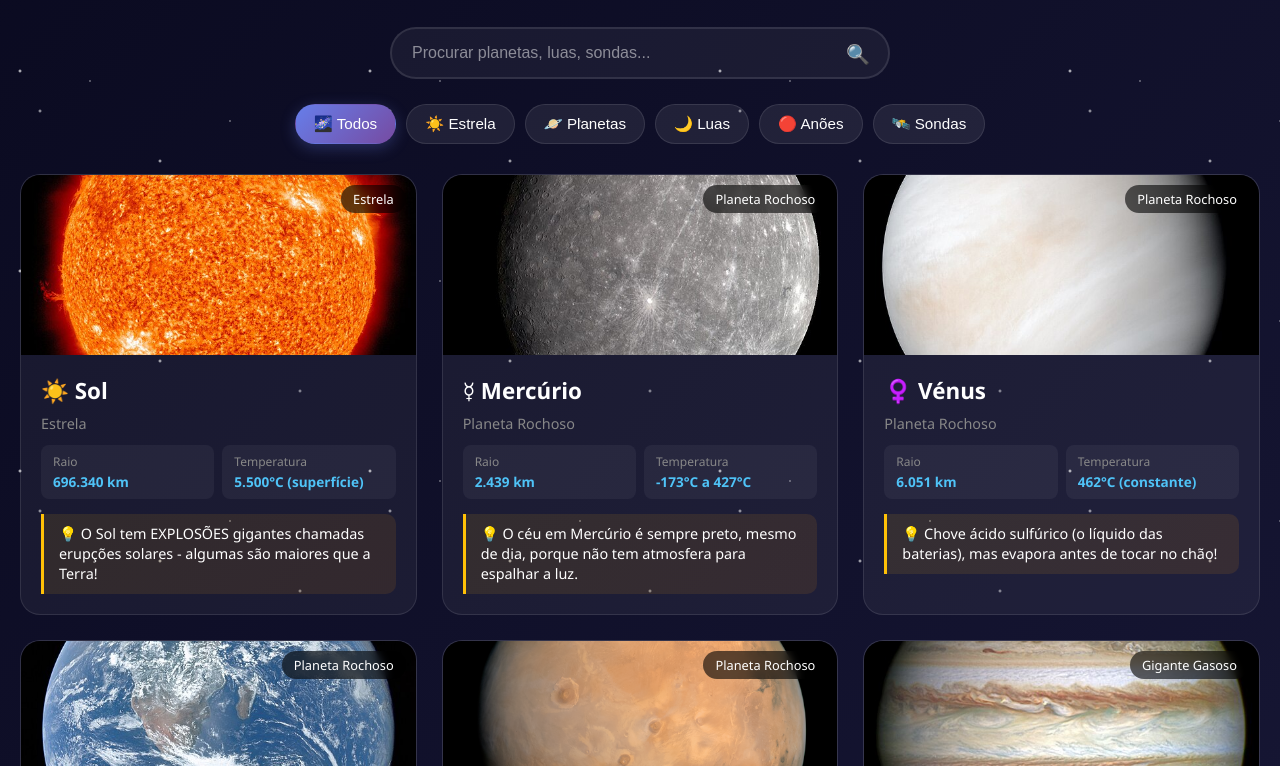
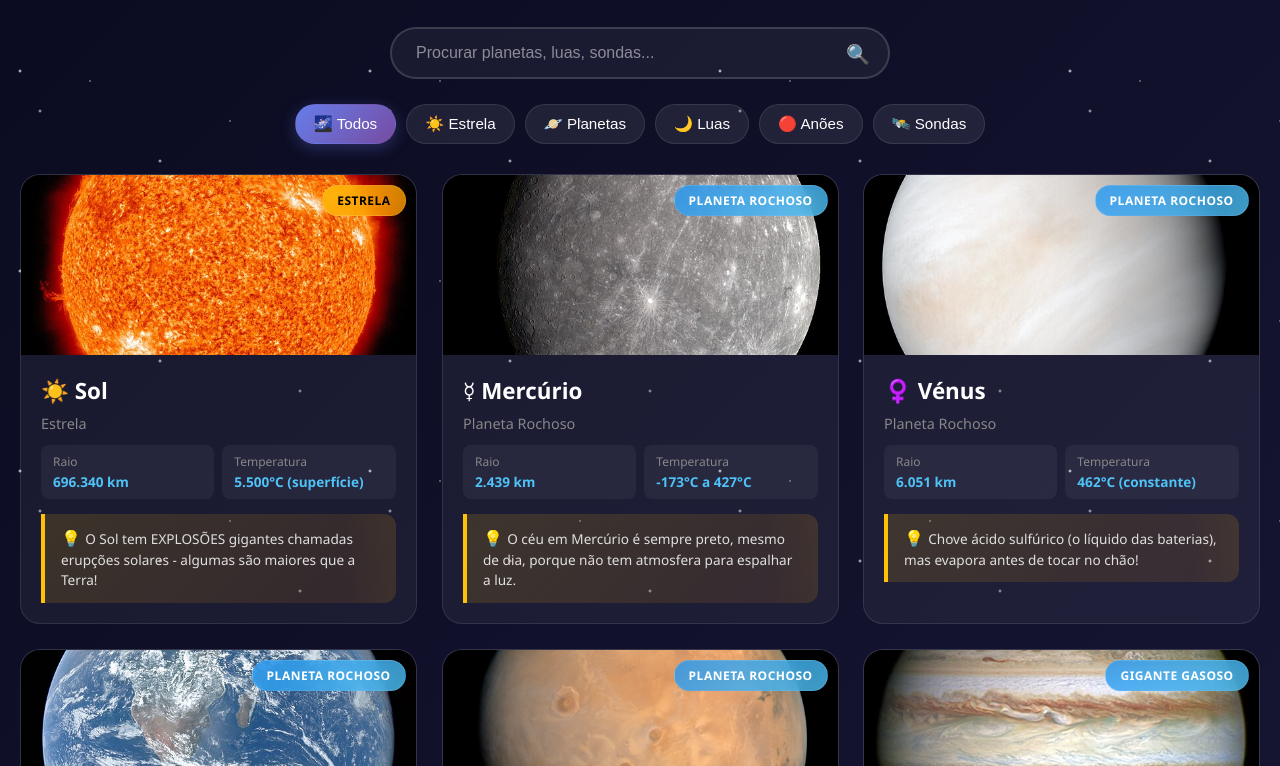
Before and after one commit to rmssantos/solar-system-explorer, a website built with Vite: page biblioteca.html in a window 1280 px wide. Shown: the part 159-925 px from the top of the page. Built offline with nearby package versions, Linux system fonts and the light colour scheme.

Commit message:
Improve biblioteca visual design: glow effects, colored badges, animations
- Add hover glow effect on cards with gradient overlay
- Add category-colored badges (gold for star, blue for planets, etc.)
- Add animated gradient title in header
- Add search bar glow effect on focus
- Improve card entry animations with staggered delays
- Improve card-fact styling with left border accent

```diff
--- a/styles/biblioteca.css
+++ b/styles/biblioteca.css
@@ -114,15 +114,23 @@ header {
 header h1 {
     font-size: 2.5rem;
     margin-bottom: 10px;
-    background: linear-gradient(90deg, #ffd700, #ff8c00, #ffd700);
+    background: linear-gradient(90deg, #ffd700, #ff8c00, #ff6b6b, #ffd700);
+    background-size: 300% 100%;
     -webkit-background-clip: text;
     -webkit-text-fill-color: transparent;
     background-clip: text;
+    animation: gradientShift 8s ease infinite;
+}
+
+@keyframes gradientShift {
+    0%, 100% { background-position: 0% 50%; }
+    50% { background-position: 100% 50%; }
 }
 
 .subtitle {
-    color: #aaa;
+    color: #bbb;
     font-size: 1.2rem;
+    opacity: 0.9;
 }
 
 /* Search */
@@ -134,19 +142,20 @@ header h1 {
 
 .search-input {
     width: 100%;
-    padding: 15px 50px 15px 20px;
-    border: 2px solid rgba(255, 255, 255, 0.1);
+    padding: 15px 50px 15px 24px;
+    border: 2px solid rgba(255, 255, 255, 0.15);
     border-radius: 30px;
     background: rgba(255, 255, 255, 0.05);
     color: #fff;
     font-size: 1rem;
-    transition: all 0.3s;
+    transition: all 0.3s ease;
 }
 
 .search-input:focus {
     outline: none;
     border-color: #4fc3f7;
     background: rgba(255, 255, 255, 0.1);
+    box-shadow: 0 0 20px rgba(79, 195, 247, 0.3), 0 0 40px rgba(79, 195, 247, 0.1);
 }
 
 .search-input::placeholder {
@@ -159,6 +168,12 @@ header h1 {
     top: 50%;
     transform: translateY(-50%);
     font-size: 1.2rem;
+    transition: transform 0.3s ease;
+    pointer-events: none;
+}
+
+.search-input:focus + .search-icon {
+    transform: translateY(-50%) scale(1.1);
 }
 
 /* Category Tabs */
@@ -210,14 +225,34 @@ header h1 {
     border-radius: 20px;
     overflow: hidden;
     border: 1px solid rgba(255, 255, 255, 0.1);
-    transition: all 0.3s;
+    transition: all 0.3s ease;
     cursor: pointer;
+    position: relative;
+}
+
+.object-card::before {
+    content: '';
+    position: absolute;
+    top: 0;
+    left: 0;
+    right: 0;
+    bottom: 0;
+    border-radius: 20px;
+    background: linear-gradient(135deg, rgba(79, 195, 247, 0.1), rgba(118, 75, 162, 0.1));
+    opacity: 0;
+    transition: opacity 0.3s ease;
+    pointer-events: none;
+    z-index: 0;
+}
+
+.object-card:hover::before {
+    opacity: 1;
 }
 
 .object-card:hover {
-    transform: translateY(-5px);
-    box-shadow: 0 10px 40px rgba(0, 0, 0, 0.3);
-    border-color: rgba(255, 255, 255, 0.2);
+    transform: translateY(-8px) scale(1.02);
+    box-shadow: 0 20px 50px rgba(79, 195, 247, 0.15), 0 10px 30px rgba(0, 0, 0, 0.3);
+    border-color: rgba(79, 195, 247, 0.3);
 }
 
 .object-card:focus-visible {
@@ -244,18 +279,49 @@ header h1 {
     width: 100%;
     height: 100%;
     object-fit: cover;
+    transition: transform 0.5s ease;
+}
+
+.object-card:hover .card-image img {
+    transform: scale(1.1);
 }
 
 .card-type-badge {
     position: absolute;
     top: 10px;
     right: 10px;
-    background: rgba(0, 0, 0, 0.6);
-    padding: 5px 12px;
-    border-radius: 15px;
-    font-size: 0.8rem;
-    backdrop-filter: blur(5px);
-    -webkit-backdrop-filter: blur(5px);
+    background: rgba(0, 0, 0, 0.7);
+    padding: 6px 14px;
+    border-radius: 20px;
+    font-size: 0.75rem;
+    font-weight: 600;
+    text-transform: uppercase;
+    letter-spacing: 0.5px;
+    backdrop-filter: blur(10px);
+    -webkit-backdrop-filter: blur(10px);
+    border: 1px solid rgba(255, 255, 255, 0.1);
+}
+
+/* Category-specific badge colors */
+.object-card[data-category="star"] .card-type-badge {
+    background: linear-gradient(135deg, rgba(255, 193, 7, 0.8), rgba(255, 152, 0, 0.8));
+    color: #000;
+}
+
+.object-card[data-category="planets"] .card-type-badge {
+    background: linear-gradient(135deg, rgba(33, 150, 243, 0.8), rgba(79, 195, 247, 0.8));
+}
+
+.object-card[data-category="moons"] .card-type-badge {
+    background: linear-gradient(135deg, rgba(156, 39, 176, 0.8), rgba(186, 104, 200, 0.8));
+}
+
+.object-card[data-category="dwarfs"] .card-type-badge {
+    background: linear-gradient(135deg, rgba(244, 67, 54, 0.8), rgba(239, 83, 80, 0.8));
+}
+
+.object-card[data-category="probes"] .card-type-badge {
+    background: linear-gradient(135deg, rgba(76, 175, 80, 0.8), rgba(129, 199, 132, 0.8));
 }
 
 .card-body {
@@ -304,16 +370,31 @@ header h1 {
 }
 
 .card-fact {
-    background: linear-gradient(135deg, rgba(255, 193, 7, 0.1), rgba(255, 152, 0, 0.1));
-    border-left: 3px solid #ffc107;
-    padding: 10px 15px;
-    border-radius: 0 10px 10px 0;
-    font-size: 0.9rem;
-    line-height: 1.4;
+    background: linear-gradient(135deg, rgba(255, 193, 7, 0.15), rgba(255, 152, 0, 0.1));
+    border-left: 4px solid #ffc107;
+    padding: 12px 16px;
+    border-radius: 0 12px 12px 0;
+    font-size: 0.85rem;
+    line-height: 1.5;
+    color: #e0e0e0;
+    position: relative;
+    overflow: hidden;
 }
 
 .card-fact::before {
     content: "💡 ";
+    font-size: 1rem;
+}
+
+.card-fact::after {
+    content: '';
+    position: absolute;
+    top: 0;
+    right: 0;
+    width: 50px;
+    height: 100%;
+    background: linear-gradient(90deg, transparent, rgba(255, 193, 7, 0.05));
+    pointer-events: none;
 }
 
 /* Modal */
@@ -658,44 +739,35 @@ header h1 {
 }
 
 /* Animation */
-@keyframes fadeIn {
+@keyframes fadeInUp {
     from {
         opacity: 0;
-        transform: translateY(20px);
+        transform: translateY(30px) scale(0.95);
     }
 
     to {
         opacity: 1;
-        transform: translateY(0);
+        transform: translateY(0) scale(1);
     }
 }
 
 .object-card {
-    animation: fadeIn 0.5s ease-out forwards;
+    animation: fadeInUp 0.6s cubic-bezier(0.16, 1, 0.3, 1) forwards;
+    opacity: 0;
 }
 
-.object-card:nth-child(1) {
-    animation-delay: 0.05s;
-}
-
-.object-card:nth-child(2) {
-    animation-delay: 0.1s;
-}
-
-.object-card:nth-child(3) {
-    animation-delay: 0.15s;
-}
-
-.object-card:nth-child(4) {
-    animation-delay: 0.2s;
-}
-
-.object-card:nth-child(5) {
-    animation-delay: 0.25s;
-}
-
-.object-card:nth-child(6) {
-    animation-delay: 0.3s;
+.object-card:nth-child(1) { animation-delay: 0.05s; }
+.object-card:nth-child(2) { animation-delay: 0.08s; }
+.object-card:nth-child(3) { animation-delay: 0.11s; }
+.object-card:nth-child(4) { animation-delay: 0.14s; }
+.object-card:nth-child(5) { animation-delay: 0.17s; }
+.object-card:nth-child(6) { animation-delay: 0.2s; }
+.object-card:nth-child(7) { animation-delay: 0.23s; }
+.object-card:nth-child(8) { animation-delay: 0.26s; }
+.object-card:nth-child(9) { animation-delay: 0.29s; }
+.object-card:nth-child(10) { animation-delay: 0.32s; }
+.object-card:nth-child(11) { animation-delay: 0.35s; }
+.object-card:nth-child(12) { animation-delay: 0.38s;
 }
 
 /* Hidden cards from filter */
```
